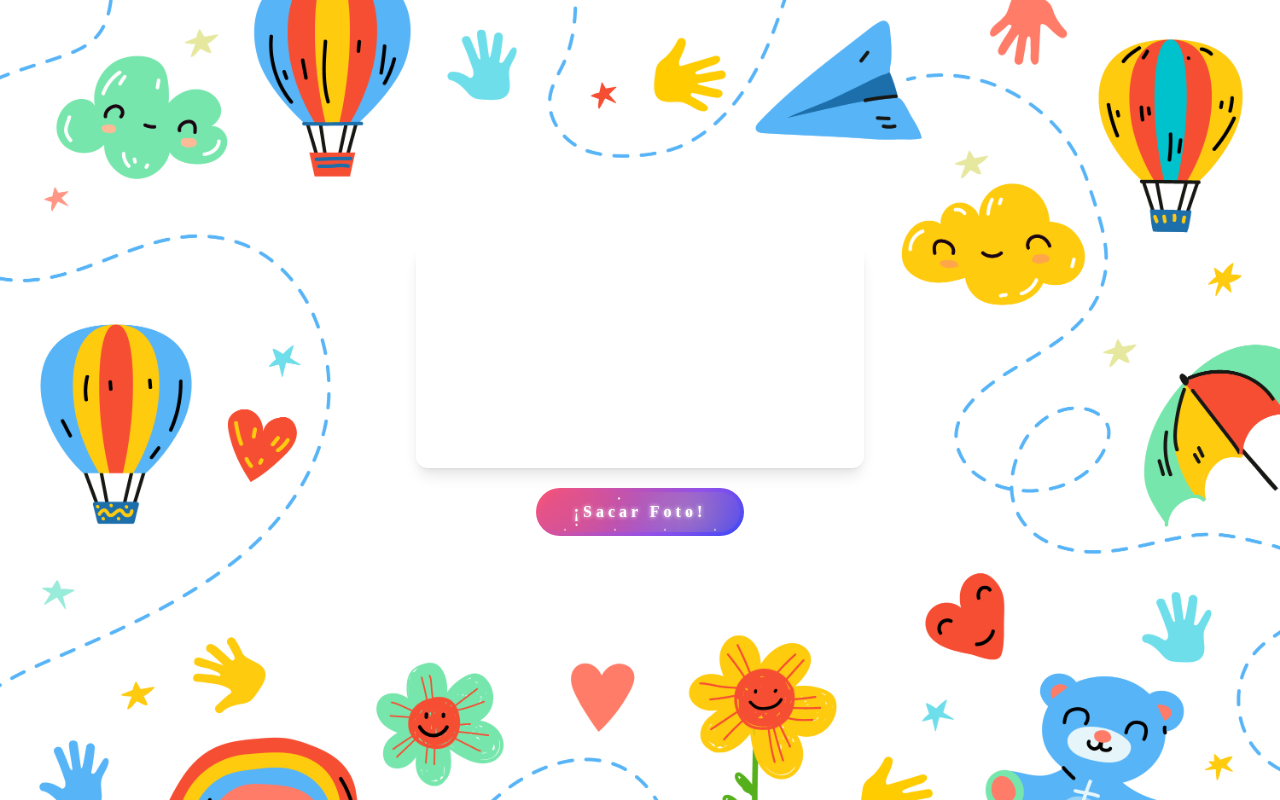
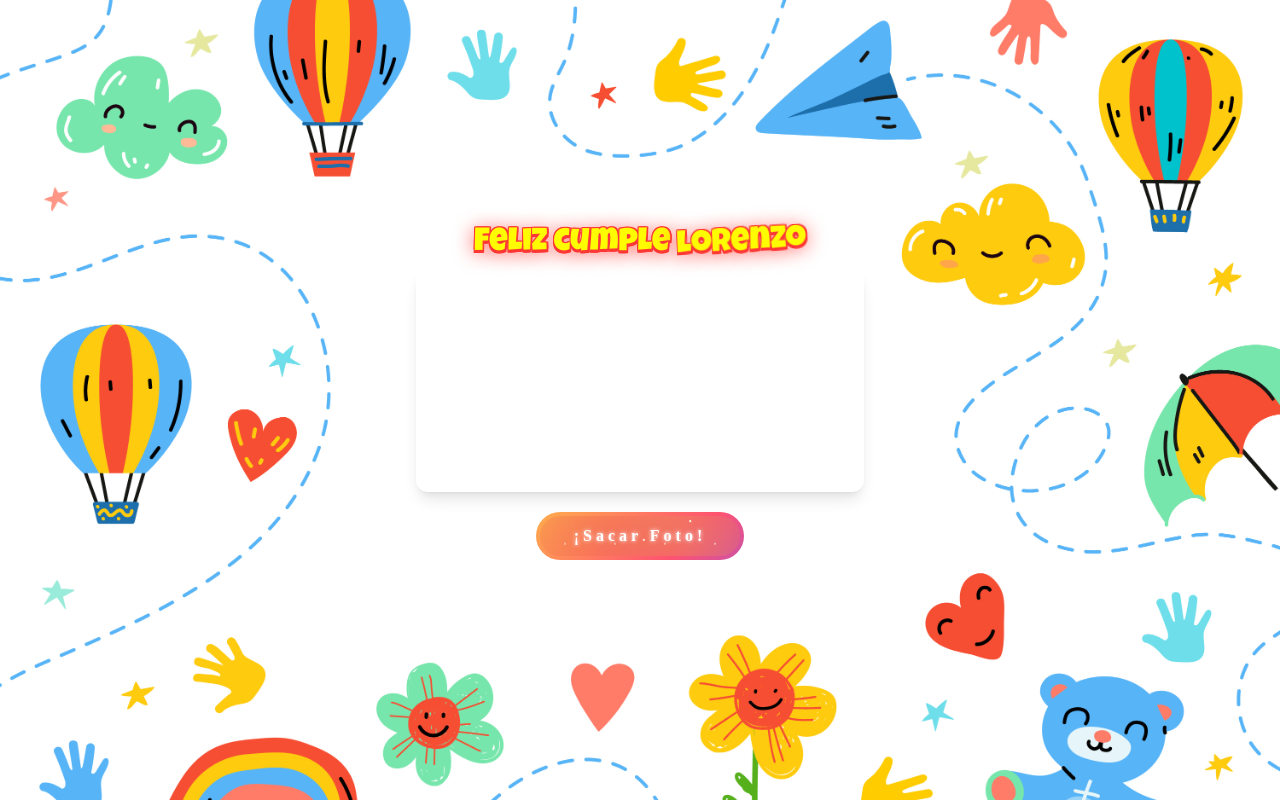
Before and after one commit to estebanrm1/cam_foto_en_vivo, a React (Vite) app: page / in a window 1280 px wide. Built offline with nearby package versions, Linux system fonts and the light colour scheme; no server answers.

Commit message:
Se agrego un h1 y sus estilos

```diff
--- a/src/App.jsx
+++ b/src/App.jsx
@@ -1,5 +1,6 @@
 import { useEffect, useRef, useState } from 'react';
 import './index.css';
+import './h1style.css';
 
 
 function App() {
@@ -85,6 +86,9 @@ function App() {
         <>
           {!previewUrl ? (
             <>
+              <div className="div-h1">
+                <h1><span>Feliz cumple</span> <span>Lorenzo</span></h1>
+              </div>
               <video
                 ref={videoRef}
                 autoPlay
@@ -97,8 +101,8 @@ function App() {
                   <div id="stars"></div>
                 </div>
                 <div id="glow">
-                  <div class="circle"></div>
-                  <div class="circle"></div>
+                  <div className="circle"></div>
+                  <div className="circle"></div>
                 </div>
               </button>
             </>
@@ -125,8 +129,8 @@ function App() {
                   <div id="stars"></div>
                 </div>
                 <div id="glow">
-                  <div class="circle"></div>
-                  <div class="circle"></div>
+                  <div className="circle"></div>
+                  <div className="circle"></div>
                 </div>
                 </button>
                 <button
@@ -138,8 +142,8 @@ function App() {
                   <div id="stars"></div>
                 </div>
                 <div id="glow">
-                  <div class="circle"></div>
-                  <div class="circle"></div>
+                  <div className="circle"></div>
+                  <div className="circle"></div>
                 </div>
                 </button>
               </div>
--- /dev/null
+++ b/src/h1style.css
@@ -0,0 +1,87 @@
+@import url("https://fonts.googleapis.com/css?family=Luckiest+Guy&display=swap");
+
+.div-h1 {
+    display: -webkit-box;
+    display: flex;
+    -webkit-box-pack: center;
+    justify-content: center;
+    -webkit-box-align: center;
+    align-items: center;
+}
+
+h1 {
+    font-family: "Luckiest Guy", cursive;
+    margin: 0;
+    font-size: 2em;
+    padding: 0;
+    color: rgb(255, 251, 1);
+    text-shadow: 0 0.1em 20px rgb(253, 61, 54), 0.05em -0.03em 0 rgb(255, 58, 58), 0.05em 0.005em 0 rgb(253, 57, 57), 0em 0.08em 0 rgb(252, 55, 55), 0.05em 0.08em 0 rgb(255, 53, 53), 0px -0.03em 0 rgb(247, 58, 58), -0.03em -0.03em 0 rgb(250, 59, 59), -0.03em 0.08em 0 rgb(250, 51, 51), -0.03em 0 0 rgb(250, 54, 54);
+}
+
+h1 span {
+    -webkit-transform: scale(0.9);
+    transform: scale(0.9);
+    display: inline-block;
+}
+
+h1 span:first-child {
+    -webkit-animation: bop 1s cubic-bezier(0.175, 0.885, 0.32, 1.275) forwards infinite alternate;
+    animation: bop 1s cubic-bezier(0.175, 0.885, 0.32, 1.275) forwards infinite alternate;
+}
+
+h1 span:last-child {
+    -webkit-animation: bopB 1s 0.2s cubic-bezier(0.175, 0.885, 0.32, 1.275) forwards infinite alternate;
+    animation: bopB 1s 0.2s cubic-bezier(0.175, 0.885, 0.32, 1.275) forwards infinite alternate;
+}
+
+@-webkit-keyframes bop {
+    0% {
+        -webkit-transform: scale(0.9);
+        transform: scale(0.9);
+    }
+
+    50%,
+    100% {
+        -webkit-transform: scale(1);
+        transform: scale(1);
+    }
+}
+
+@keyframes bop {
+    0% {
+        -webkit-transform: scale(0.9);
+        transform: scale(0.9);
+    }
+
+    50%,
+    100% {
+        -webkit-transform: scale(1);
+        transform: scale(1);
+    }
+}
+
+@-webkit-keyframes bopB {
+    0% {
+        -webkit-transform: scale(0.9);
+        transform: scale(0.9);
+    }
+
+    80%,
+    100% {
+        -webkit-transform: scale(1) rotateZ(-3deg);
+        transform: scale(1) rotateZ(-3deg);
+    }
+}
+
+@keyframes bopB {
+    0% {
+        -webkit-transform: scale(0.9);
+        transform: scale(0.9);
+    }
+
+    80%,
+    100% {
+        -webkit-transform: scale(1) rotateZ(-3deg);
+        transform: scale(1) rotateZ(-3deg);
+    }
+}
```
